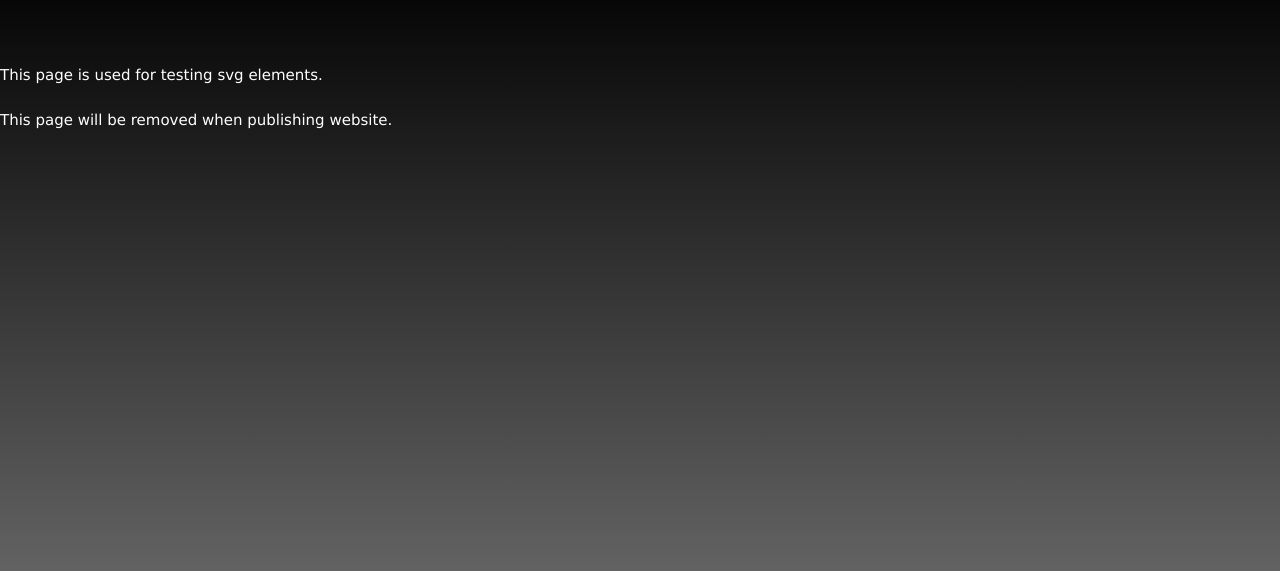
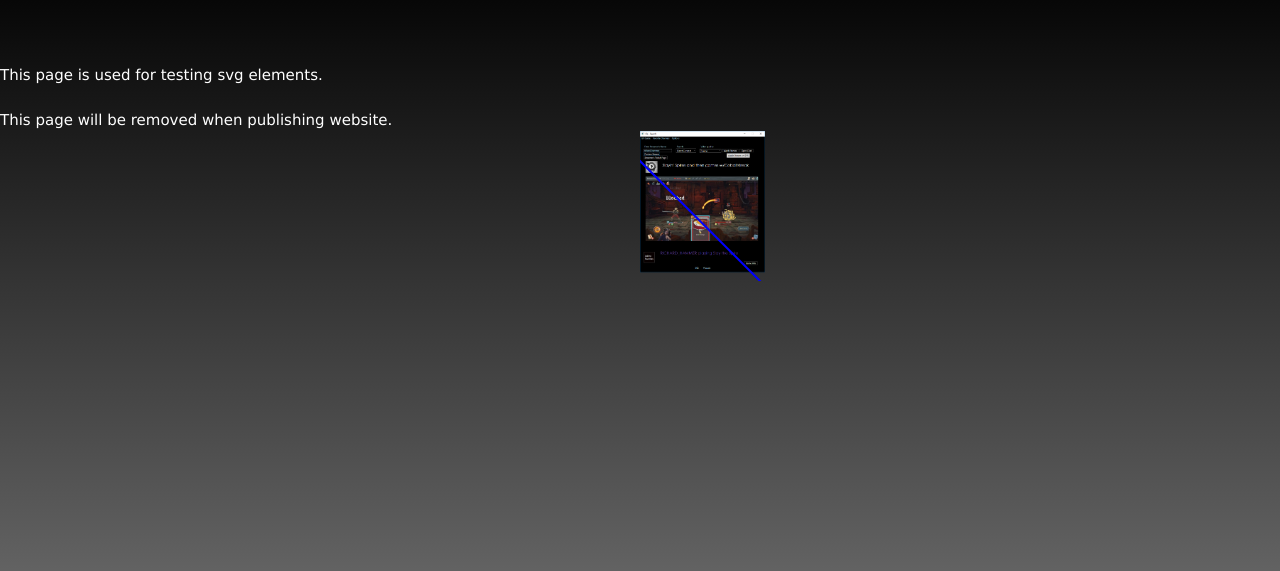
Before and after one commit to salj4215/Portfolio, a PHP site: page /index.php?page=svgtesting in a window 1280 px wide; the page is wider, and only the part inside the window is pictured. Shown: the part 43-614 px from the top of that part. Run offline with PHP 8.4, Linux system fonts and the light colour scheme.

Commit message:
added svg testing code - html and css

```diff
--- a/portfolioStyle.css
+++ b/portfolioStyle.css
@@ -96,3 +96,9 @@ html
 {
     color:          #ffffff;
 }
+
+#testRadialPicker
+{
+    margin-left:    50%;
+    margin-right:   50%;
+}
--- a/svgtesting.phtml
+++ b/svgtesting.phtml
@@ -11,4 +11,10 @@
     <p>This page is used for testing svg elements.</p>
     <br/>
     <p>This page will be removed when publishing website.</p>
+
+    <svg id="testRadialPicker" width="500" length="500">
+        <image href="images/GVScreenshot.png" x="0" y="0" width="25%" />
+        <line x1="0" y1="0" x2="200" y2="200" style="stroke:rgb(0,0,255);stroke-width:2" transform="translate(-30)" />
+
+    </svg>
 </div>
```
